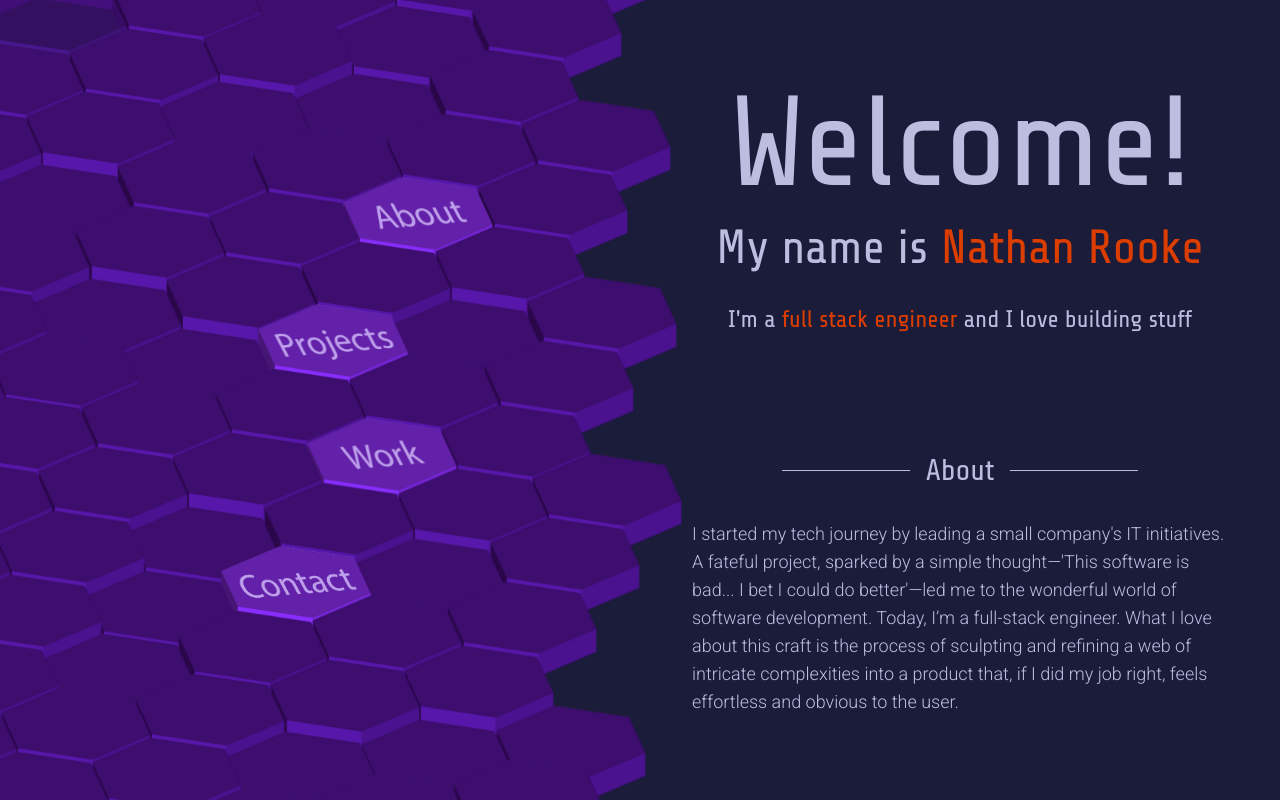
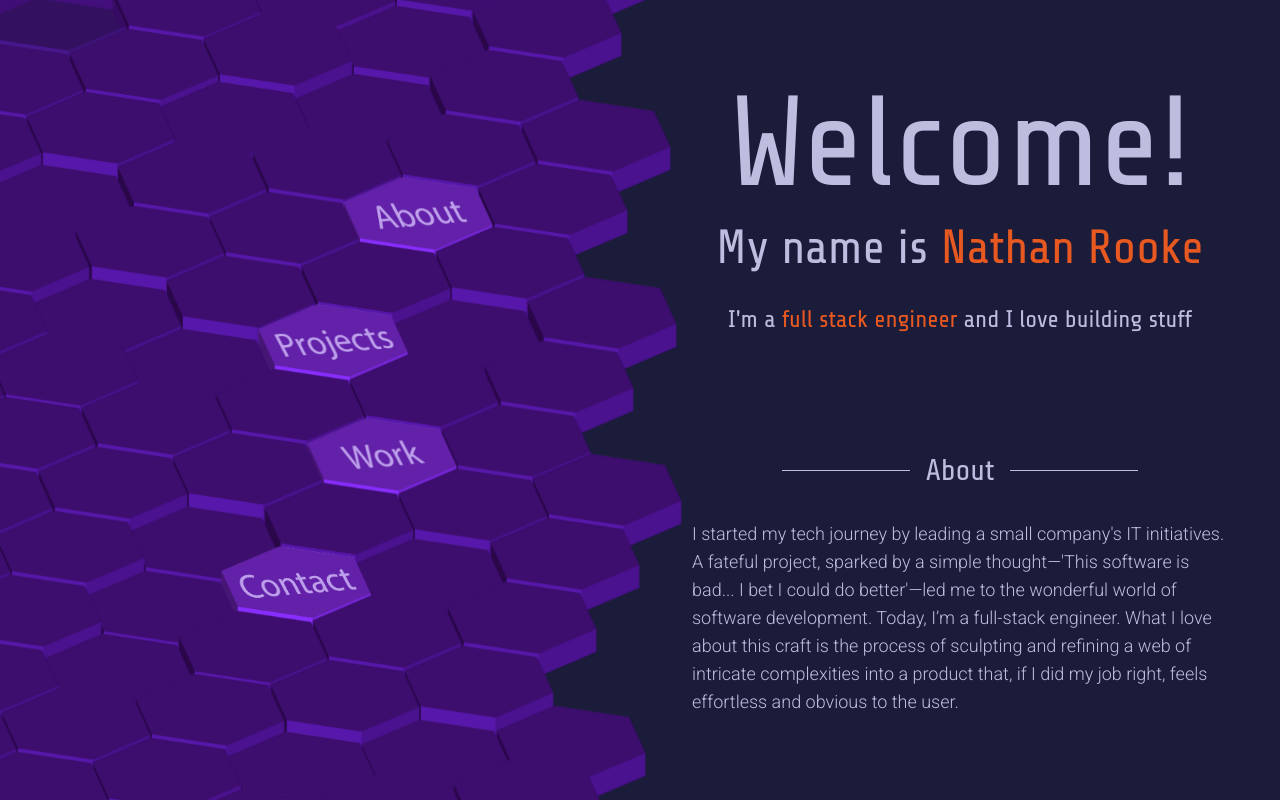
Before and after one commit to hobblyhoy/hexa-portfolio, a React (Create React App) app: page / in a window 1280 px wide. Shown: the top 800 px of the page. Built offline with nearby package versions, Linux system fonts and the light colour scheme.

Commit message:
a11y contrast update

```diff
--- a/tailwind.config.js
+++ b/tailwind.config.js
@@ -17,7 +17,7 @@ module.exports = {
                disabled: '#727287',
             },
             accent: {
-               DEFAULT: '#DB3E00',
+               DEFAULT: '#E75920',
                hover: '#D6B0D6',
             },
          },
```
